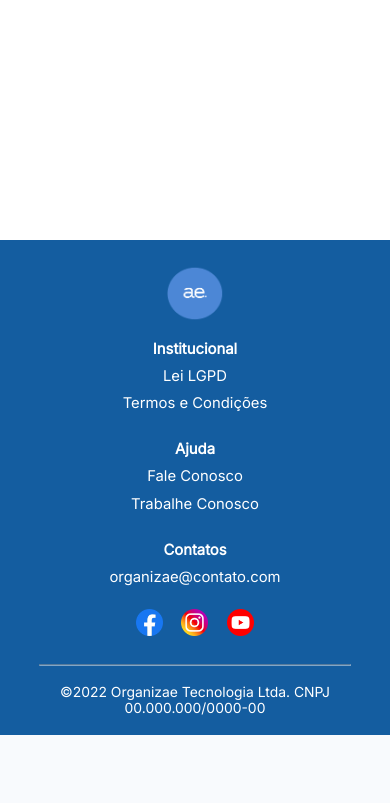
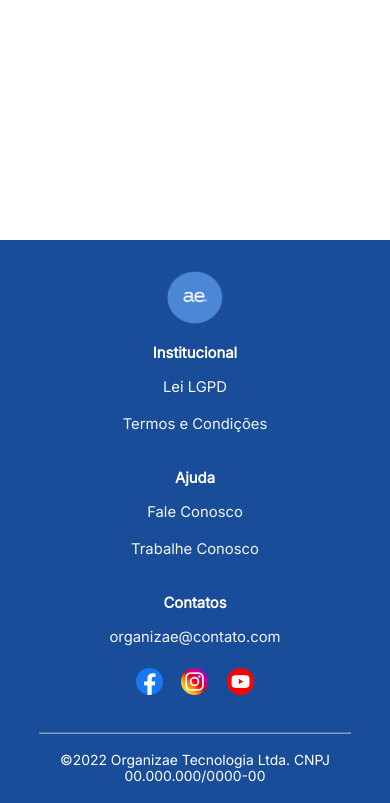
Before and after one commit to CaioAlves10/Organizae, a PHP site: page /header-footer.html in a window 390 px wide. Shown: the part 516-1319 px from the top of the page. Before the commit the page ends 1251 px from the top, so only its background shows below. Run offline with PHP 8.4, Linux system fonts and the light colour scheme.

Commit message:
header e footer prontos

```diff
--- a/header-footer.css
+++ b/header-footer.css
@@ -10,23 +10,12 @@
     /* ===== Colors ===== */
     --header-color: #DBE1F4;
     --text-color: #0B1B3D;
-    --button-color: #004AAD;
+    --button-color: #1A4D99;
     --toggle-color: #;
 
-    /* ====== shadow ====== */
-
-}
-
-::selection {
-    background-color: var(--primary-color);
-    color: var(--sidebar-color);
-}
-
-body.dark {
-    --header-color: #DBE1F4;
-    --text-color: #0B1B3D;
-    --button-color: #004AAD;
-    --toggle-color: #;
+    --footer-color: #1A4D99;
+    --footer-text-color: #fff;
+    --footer-links: #F5F5F5;
 }
 
 html {
@@ -37,7 +26,6 @@ html {
 body {
     font-size: 1.6rem;
     font-family: 'Inter', sans-serif;
-    /* font-family: Inter,Helvetica Neue,Arial,sans-serif; */
 
     height: 100vh;
 }
@@ -123,23 +111,17 @@ header nav .menuSection ul li:hover {
 
 /* Footer */
 
-footer #footerSection div ul li a {
-    text-decoration: none;
-    color: #fff;
-}
-
 footer {
-    background: #145DA0;
+    background: var(--footer-color);
+    color: var(--footer-text-color);
     height: auto;
-    /* padding: 3rem 10rem 2rem; */
-    color: white;
 }
 
 footer #footerContainer {
     width: 75%;
     max-width: 980px;
     margin: auto;
-    padding: 3rem 0 2rem;
+    padding: 4rem 0 2rem;
 }
 
 footer #footerSection {
@@ -155,7 +137,13 @@ footer #linksContainer {
 }
 
 footer #linksContainer ul li {
-    margin-bottom: 1rem;
+    margin-bottom: 1.5rem;
+}
+
+footer #footerSection div ul li a {
+    text-decoration: none;
+    color: var(--footer-links);
+    line-height: 2.5rem;
 }
 
 footer #footerSection #linksContainer ul .titleContainer {
@@ -167,11 +155,11 @@ footer #footerSection #linksContainer ul #midiasSection {
     display: flex;
     justify-content: center;
     gap: 2rem;
-    padding-top: 1rem;
+    padding-bottom: 1rem;
 }
 
 #midiasSection a img {
-    width: 3rem;
+    width: 2.8rem;
 }
 
 #infoFooter {
@@ -186,7 +174,13 @@ hr {
 
 /* MEDIA QUERIES */
 
-@media (max-width: 1440px) {
+@media (max-width: 1180px) {
+    footer #linksContainer {
+        gap: 10rem;
+    }
+}
+
+@media (max-width: 1094px) {
     footer #linksContainer {
         gap: 8rem;
     }
@@ -200,11 +194,9 @@ hr {
     #menu {
         gap: 4rem;
     }
-}
 
-@media (max-width: 894px) {
     #midiasSection a img {
-        width: 27px;
+        width: 2.8rem;
     }
 
     footer #footerContainer {
@@ -212,11 +204,11 @@ hr {
     }
 
     footer #linksContainer {
-        gap: 5.5rem;
+        gap: 6.5rem;
     }
 }
 
-@media (max-width: 880px) {
+@media (max-width: 908px) {
     html {
         font-size: 61.5%;
     }
@@ -235,23 +227,22 @@ hr {
         padding: 1.1rem 2.4rem;
     }
 
+    footer #linksContainer {
+        gap: 5.3rem;
+    }
+
     #midiasSection a img {
-        width: 27px;
+        width: 2.6rem;
+    }
+}
+
+@media (max-width: 847px) {
+    footer #footerContainer {
+        width: 83%;
     }
 
     footer #linksContainer {
-        gap: 6rem;
-    }
-}
-
-@media (max-width: 820px) {
-    footer #footerContainer {
-        width: 85%;
-        padding: 2rem 0;
-    }
-
-    footer #linksContainer {
-        gap: 5rem;
+        gap: 4.5rem;
     }
 }
 
@@ -273,25 +264,33 @@ hr {
     .buttonMenu {
         padding: 1rem 2.3rem;
     }
+
+    footer #linksContainer {
+        gap: 4.3rem;
+    }
 }
 
-@media (max-width: 760px) {
+@media (max-width: 767px) {
     #menu {
         gap: 3rem;
     }
 
+    footer #footerContainer {
+        width: 85%;
+    }
+
     footer #linksContainer {
-        gap: 3.7rem;
+        gap: 4rem;
     }
 }
 
-@media (max-width: 724px) {
+@media (max-width: 731px) {
     #menu {
         gap: 2.8rem;
     }
 
-    footer #linksContainer {
-        gap: 3.7rem;
+    footer #footerContainer {
+        width: 87%;
     }
 }
 
@@ -306,7 +305,7 @@ hr {
 
     footer #footerContainer {
         width: 80%;
-        padding: 2rem 0;
+        padding: 2.5rem 0 2rem;
     }
 
     footer #footerSection {
@@ -403,7 +402,7 @@ hr {
         left: 1.5%;
         right: 1.5%;
         width: 97%;
-        background-color: rgb(255, 255, 255);
+        background-color: #fff;
 
         z-index: 2;
     }
@@ -491,7 +490,3 @@ hr {
         width: 96%;
     }
 }
-
-/*
-
-*/
--- a/header-footer.html
+++ b/header-footer.html
@@ -27,7 +27,7 @@
                 <ul id="menu">
                     <li><a href="/index.html#sobreNos">Sobre nós</a></li>
                     <div class="line"></div>
-                    <li><a href="/index.html#func">Funcionalidades</a></li>
+                    <li><a href="/index.html#funcionalidades">Funcionalidades</a></li>
                     <div class="line"></div>
                     <li><a href="/index.html#contatos">Contatos</a></li>
                     <li><a href="/pages/login-cadastro.html" class="buttonMenu">Login</a></li>
--- a/index.html
+++ b/index.html
@@ -25,7 +25,7 @@
                 <ul id="menu">
                     <li><a href="#sobreNos">Sobre nós</a></li>
                     <div class="line"></div>
-                    <li><a href="#func">Funcionalidades</a></li>
+                    <li><a href="#funcionalidades">Funcionalidades</a></li>
                     <div class="line"></div>
                     <li><a href="#contatos">Contatos</a></li>
                     <li><a href="/pages/login-cadastro.html" class="buttonMenu">Login</a></li>
@@ -71,7 +71,7 @@
                 <img src="./images/img-singlepage-index/money.png" alt="imagem de notas de dolar voando">
             </div>
         </section>
-        <section class="funcionalidades1" id="func">
+        <section class="funcionalidades1" id="funcionalidades">
             <div class="divisao1-funcio">
                 <img class="abstrato1" src="./images/img-singlepage-index/abstrato-inicio.png" alt="Imagem abstrata">
                 <h2 class="title3">Mas... Por que escolher a gente?</h2>
@@ -98,7 +98,7 @@
         <section id="footerContainer">
             <section id="footerSection">
                 <div>
-                    <a href="#"><img src="./images/img-header-footer/logo-organizae.png" alt="Logo da Organizae"></a>
+                    <a href="/index.html"><img src="./images/img-header-footer/logo-organizae.png" alt="Logo da Organizae"></a>
                 </div>
 
                 <div id="linksContainer">
--- a/pages/faleConosco.html
+++ b/pages/faleConosco.html
@@ -27,7 +27,7 @@
                 <ul id="menu">
                     <li><a href="/index.html#sobreNos">Sobre nós</a></li>
                     <div class="line"></div>
-                    <li><a href="/index.html#func">Funcionalidades</a></li>
+                    <li><a href="/index.html#funcionalidades">Funcionalidades</a></li>
                     <div class="line"></div>
                     <li><a href="/index.html#contatos">Contatos</a></li>
                     <li><a href="/pages/login-cadastro.html" class="buttonMenu">Login</a></li>
@@ -67,7 +67,7 @@
         <section id="footerContainer">
             <section id="footerSection">
                 <div>
-                    <a href="#"><img src="/images/img-header-footer/logo-organizae.png" alt="Logo da Organizae"></a>
+                    <a href="/index.html"><img src="/images/img-header-footer/logo-organizae.png" alt="Logo da Organizae"></a>
                 </div>
 
                 <div id="linksContainer">
--- a/pages/login-cadastro.html
+++ b/pages/login-cadastro.html
@@ -26,7 +26,7 @@
                 <ul id="menu">
                     <li><a href="/index.html#sobreNos">Sobre nós</a></li>
                     <div class="line"></div>
-                    <li><a href="/index.html#func">Funcionalidades</a></li>
+                    <li><a href="/index.html#funcionalidades">Funcionalidades</a></li>
                     <div class="line"></div>
                     <li><a href="/index.html#contatos">Contatos</a></li>
                     <li><a href="/pages/login-cadastro.html" class="buttonMenu">Login</a></li>
@@ -119,7 +119,7 @@
         <section id="footerContainer">
             <section id="footerSection">
                 <div>
-                    <a href="#"><img src="/images/img-header-footer/logo-organizae.png" alt="Logo da Organizae"></a>
+                    <a href="/index.html"><img src="/images/img-header-footer/logo-organizae.png" alt="Logo da Organizae"></a>
                 </div>
 
                 <div id="linksContainer">
--- a/pages/trabalheConosco.html
+++ b/pages/trabalheConosco.html
@@ -27,7 +27,7 @@
                 <ul id="menu">
                     <li><a href="/index.html#sobreNos">Sobre nós</a></li>
                     <div class="line"></div>
-                    <li><a href="/index.html#func">Funcionalidades</a></li>
+                    <li><a href="/index.html#funcionalidades">Funcionalidades</a></li>
                     <div class="line"></div>
                     <li><a href="/index.html#contatos">Contatos</a></li>
                     <li><a href="/pages/login-cadastro.html" class="buttonMenu">Login</a></li>
@@ -76,7 +76,7 @@
         <section id="footerContainer">
             <section id="footerSection">
                 <div>
-                        <a href="#"><img src="/images/img-header-footer/logo-organizae.png" alt="Logo da Organizae"></a>
+                    <a href="/index.html"><img src="/images/img-header-footer/logo-organizae.png" alt="Logo da Organizae"></a>
                 </div>
 
                 <div id="linksContainer">
```
Also changed, not shown: pages/termos.html (+6 -8 lines). Lines whose indentation alone changed are shown as unchanged.
